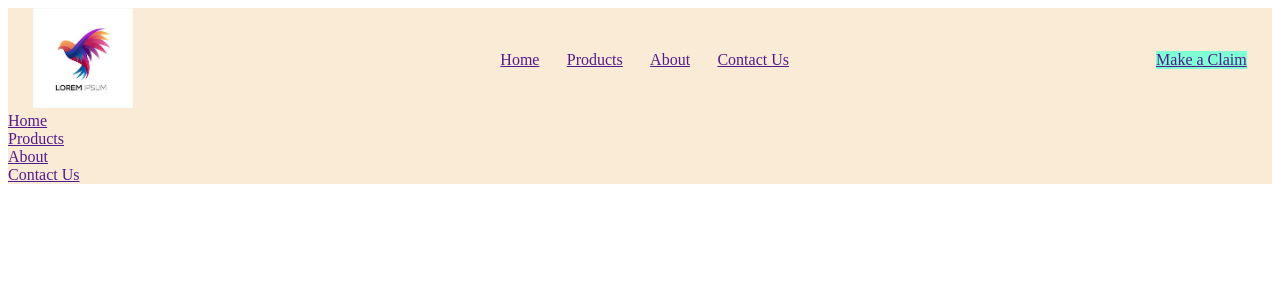
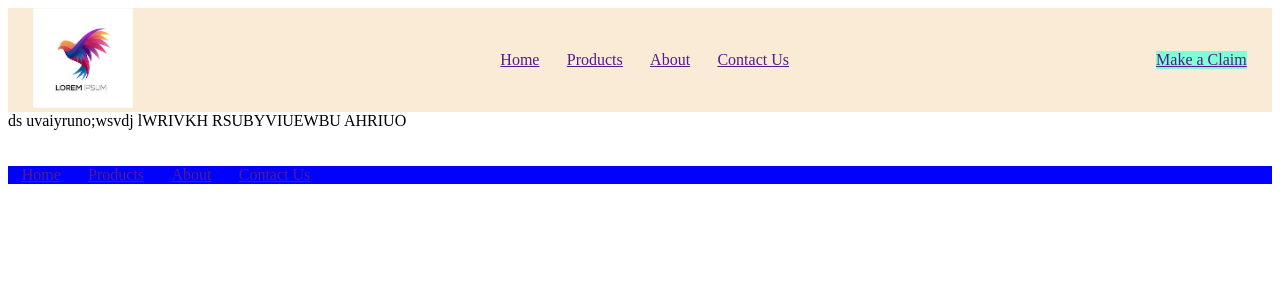
Before and after one commit to AmzalFoumi/IWT_LifeInsurance_SLIITY1S2, a PHP site: page /Pages/home.html in a window 1280 px wide. Shown: the top 300 px of the page. Run offline with PHP 8.4, Linux system fonts and the light colour scheme.

Commit message:
modify site header and footer

```diff
--- a/Frontend/Assets/CSS/footer.css
+++ b/Frontend/Assets/CSS/footer.css
@@ -0,0 +1,13 @@
+#footer{
+    display: flex;
+    background-color: blue;
+    align-items: center;
+    justify-content: space-between;
+    flex-basis: auto;
+}
+
+#footerMenu{
+    display: flex;
+    justify-content: space-around;
+    width: 25%;
+}
--- a/Frontend/Assets/CSS/header.css
+++ b/Frontend/Assets/CSS/header.css
@@ -1,4 +1,4 @@
-#site-top-nav{
+#header{
     display: flex;
     background-color: antiquewhite;
     align-items: center;
@@ -6,18 +6,18 @@
     flex-basis: auto;
 }
 
-#site-top-menu{
+#headerMenu{
     display: flex;
     justify-content: space-around;
     width: 25%;
 }
 
-#site-top-nav #logo{
+#header #logo{
     margin-left: 2%;
 
 }
 
-#site-header-claim-button{
+#siteHeaderClaim{
     margin-right: 2%;
     background-color: aquamarine;
 }
--- a/Frontend/Assets/JS/siteHeaderFooter.js
+++ b/Frontend/Assets/JS/siteHeaderFooter.js
@@ -1,3 +1,4 @@
+function loadHeaderFooter() {
     fetch('../Components/header.html')
     .then(header => header.text())
     .then(text => {
@@ -9,3 +10,8 @@ fetch('../Components/footer.html')
         .then(text => {
             document.getElementById('footer-container').innerHTML = text;
             });
+}
+
+document.addEventListener("DOMContentLoaded", function () {
+    loadHeaderFooter();
+  });
--- a/Frontend/Components/footer.html
+++ b/Frontend/Components/footer.html
@@ -7,17 +7,15 @@
 	</head>
 	<body>
         <!--Footer of the website-->
-        <div id="site-top-nav">
+        <footer id="footer">
 
-            <div id="site-footer">
-                <div class="site-footer-button" id="home-button"><a href="">Home</a></div>
-                <div class="site-footer-button" id="products-drop"><a href="">Products</a></div>
-                <div class="site-footer-button" id="about-button"><a href="">About</a></div>
-                <div class="site-footer-button" id="contact-button"><a href="">Contact Us</a></div>
+            <div id="footerMenu">
+                <div class="site-footer-button" id="homeButton"><a href="">Home</a></div>
+                <div class="site-footer-button" id="productsDrop"><a href="">Products</a></div>
+                <div class="site-footer-button" id="aboutButton"><a href="">About</a></div>
+                <div class="site-footer-button" id="contactButton"><a href="">Contact Us</a></div>
             </div>
 
-
-
-        </div>
+        </footer>
 	</body>
 </html>
--- a/Frontend/Components/header.html
+++ b/Frontend/Components/header.html
@@ -7,19 +7,19 @@
 	</head>
 	<body>
         <!--Header of the website-->
-        <div id="site-top-nav">
+        <header id="header">
             <div id="logo">
                 <img src="../Assets/Images/sample_logo_bird.jpeg" alt="log" width="100px">
             </div>
-            <div id="site-top-menu">
-                <div class="site-header-button" id="home-button"><a href="">Home</a></div>
-                <div class="site-header-button" id="products-drop"><a href="">Products</a></div>
-                <div class="site-header-button" id="about-button"><a href="">About</a></div>
-                <div class="site-header-button" id="contact-button"><a href="">Contact Us</a></div>
+            <div id="headerMenu">
+                <div class="site-header-button" id="homeButton"><a href="">Home</a></div>
+                <div class="site-header-button" id="productsDrop"><a href="">Products</a></div>
+                <div class="site-header-button" id="aboutButton"><a href="">About</a></div>
+                <div class="site-header-button" id="contactButton"><a href="">Contact Us</a></div>
             </div>
 
 
-            <div id="site-header-claim-button"><a href="">Make a Claim</a></div>
-        </div>
+            <div id="siteHeaderClaim"><a href="">Make a Claim</a></div>
+        </header>
 	</body>
 </html>
--- a/Frontend/Pages/home.html
+++ b/Frontend/Pages/home.html
@@ -5,9 +5,11 @@
 		<title>OneLife</title>
 	</head>
 	<body>
-        <div id="header-container"></div>
+        <header id="header-container"></header>
 
-        <div id="footer-container"></div>
+		<div id="content"> ds uvaiyruno;wsvdj lWRIVKH RSUBYVIUEWBU AHRIUO <br><br><br></div>
+
+        <footer id="footer-container"></footer>
 
         <script src="../Assets/JS/siteHeaderFooter.js"></script>
 	</body>
```
Lines whose indentation alone changed are shown as unchanged.
